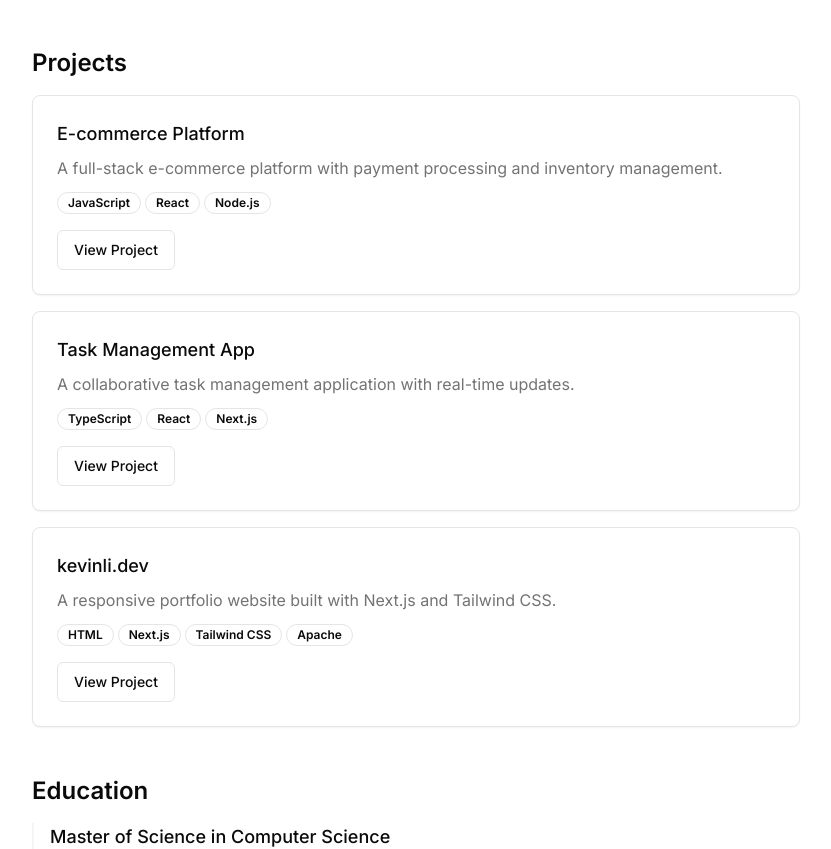
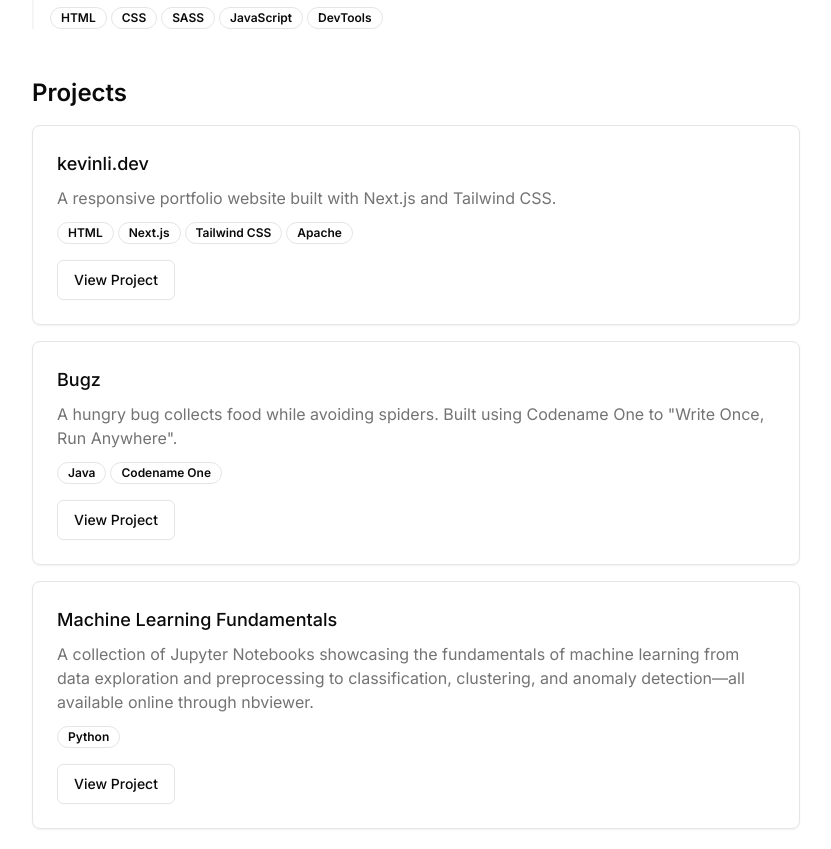
Before and after one commit to kevinkli916/kevinli.dev, a Next.js app: page / in a window 1280 px wide. Shown: the part 1721-2570 px from the top of the page, without its empty margins (224-1055 px from the left). Built offline with nearby package versions, Linux system fonts and the light colour scheme.

Commit message:
updated projects

```diff
--- a/app/page.tsx
+++ b/app/page.tsx
@@ -40,12 +40,15 @@ const personalData: PersonalData = {
     {
       category: "Backend",
       skills: [
+        "Python",
+        "Java",
         "C#",
         "ASP.NET Framework MVC",
         "ASP.NET Core MVC",
         "Entity Framework",
         "Node.js",
         "Express.js",
+        "Codename One",
       ],
     },
     {
@@ -81,25 +84,25 @@ const personalData: PersonalData = {
   ],
   projects: [
     {
-      title: "E-commerce Platform",
-      description:
-        "A full-stack e-commerce platform with payment processing and inventory management.",
-      link: "#",
-      tags: ["JavaScript", "React", "Node.js"],
-    },
-    {
-      title: "Task Management App",
-      description:
-        "A collaborative task management application with real-time updates.",
-      link: "#",
-      tags: ["TypeScript", "React", "Next.js"],
-    },
-    {
       title: "kevinli.dev",
       description:
         "A responsive portfolio website built with Next.js and Tailwind CSS.",
       link: "https://github.com/kevinkli916/kevinli.dev",
       tags: ["HTML", "Next.js", "Tailwind CSS", "Apache"],
+    },
+    {
+      title: "Bugz",
+      description:
+        'A hungry bug collects food while avoiding spiders. Built using Codename One to "Write Once, Run Anywhere".',
+      link: "https://github.com/kevinkli916/Bugz",
+      tags: ["Java", "Codename One"],
+    },
+    {
+      title: "Machine Learning Fundamentals",
+      description:
+        "A collection of Jupyter Notebooks showcasing the fundamentals of machine learning from data exploration and preprocessing to classification, clustering, and anomaly detection—all available online through nbviewer.",
+      link: "https://github.com/kevinkli916/ml-concepts",
+      tags: ["Python"],
     },
   ],
   experience: [
```
